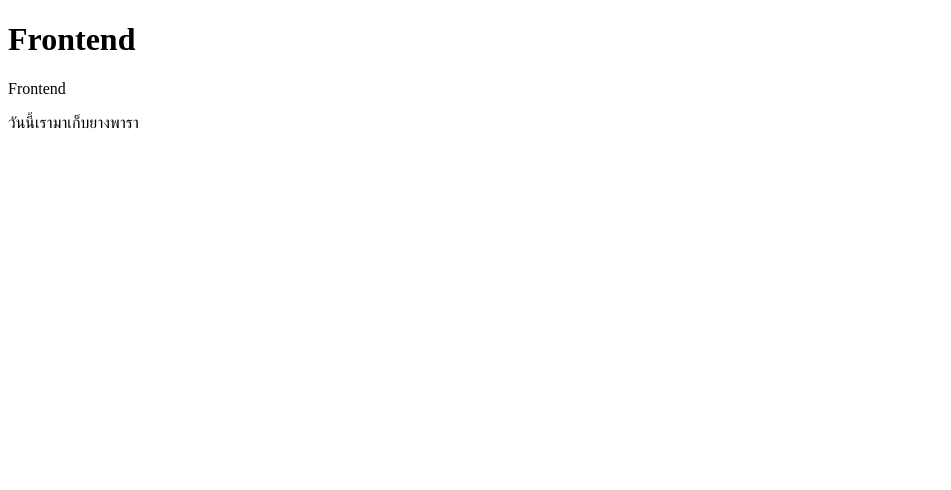
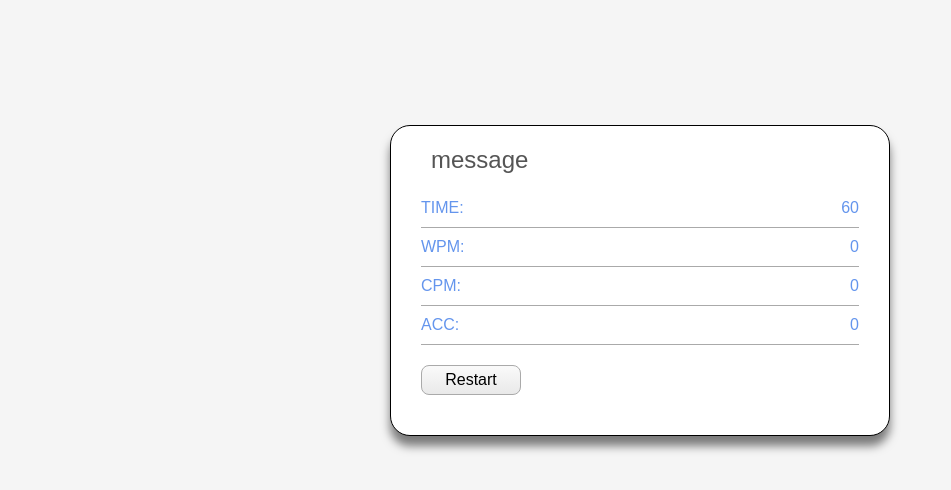
Before and after one commit to MoosaTae/CEDType, a website: page frontend/public/index.html in a window 1280 px wide. Shown: the whole page, without its empty margins (0-951 px from the left). Drawn offline with Linux system fonts and the light colour scheme.

Commit message:
beginning html

```diff
--- a/frontend/public/index.html
+++ b/frontend/public/index.html
@@ -5,13 +5,31 @@
     <meta charset="UTF-8">
     <meta name="viewport" content="width=device-width, initial-scale=1.0">
     <title>CEDType</title>
+    <link rel="stylesheet" href="style.css">
 </head>
 
 <body>
     <div>
-        <h1>Frontend</h1>
-        <p>Frontend</p>
-        <p>วันนี้เรามาเก็บยางพารา</p>
+        <div class="container">
+            <input type="text" id="input-container">
+            <div class="content-box">
+                <div class="typing-text">
+                    <span id="message">message</span>
+                </div>
+                <div class="content">
+                    <div class="summarize">
+                        <ul class="result">
+                            <li>TIME: <span id="wpm">60</span></li>
+                            <li>WPM: <span id="wpm">0</span></li>
+                            <li>CPM: <span id="cpm">0</span></li>
+                            <li>ACC: <span id="acc">0</span></li>
+                        </ul>
+                    </div>
+                    <button id="restart-button">Restart</button>
+                </div>
+            </div>
+
+        </div>
     </div>
 </body>
 
--- /dev/null
+++ b/frontend/public/style.css
@@ -0,0 +1,72 @@
+*{
+    margin: 0;
+    padding: 0;
+    box-sizing: border-box;
+    font: 100% sans-serif;
+}
+body{
+    display: flex;
+    padding: 0 10px;
+    justify-content: center;
+    background-color: #f5f5f5;
+}
+.container{
+    width: 500px;
+    margin: 25% auto;
+    padding: 20px 30px;
+    border-radius: 20px;
+    border-style: solid;
+    border-color: black;
+    border-width: 1px;
+    background-color: white;
+    box-shadow: 0 10px 10px rgba(0,0,0,0.5);
+}
+.message{
+    color: red;
+}
+.summarize{
+    color: cornflowerblue;
+}
+::selection{
+    background-color: #555;
+    color: white;
+}
+
+.container #input-container{
+    opacity: 0;
+    position: absolute;
+}
+
+.container .typing-text{
+    font-size: 1.5em;
+    font-weight: bold;
+    margin: 0px 10px 15px 10px;
+}
+
+.container .typing-text span{
+    color: #555;
+}
+
+.container ul{
+    list-style: none;
+    padding: 0;
+    margin: 0;
+}
+.container ul li{
+    padding: 10px 0;
+    border-bottom: 1px solid #aaa;
+    display: flex;
+    justify-content: space-between;
+    align-items: center;
+}
+
+#restart-button{
+    border-radius: 8px;
+    padding: 5px 10px;
+    margin: 20px auto;
+    border: 1px solid #aaa;
+    background: white;
+    width: 100px;
+    cursor: pointer;
+    background: linear-gradient(to bottom, #f9f9f9 5%, #e9e9e9 100%);
+}
```
Also changed, not shown: readme.Md (added).
